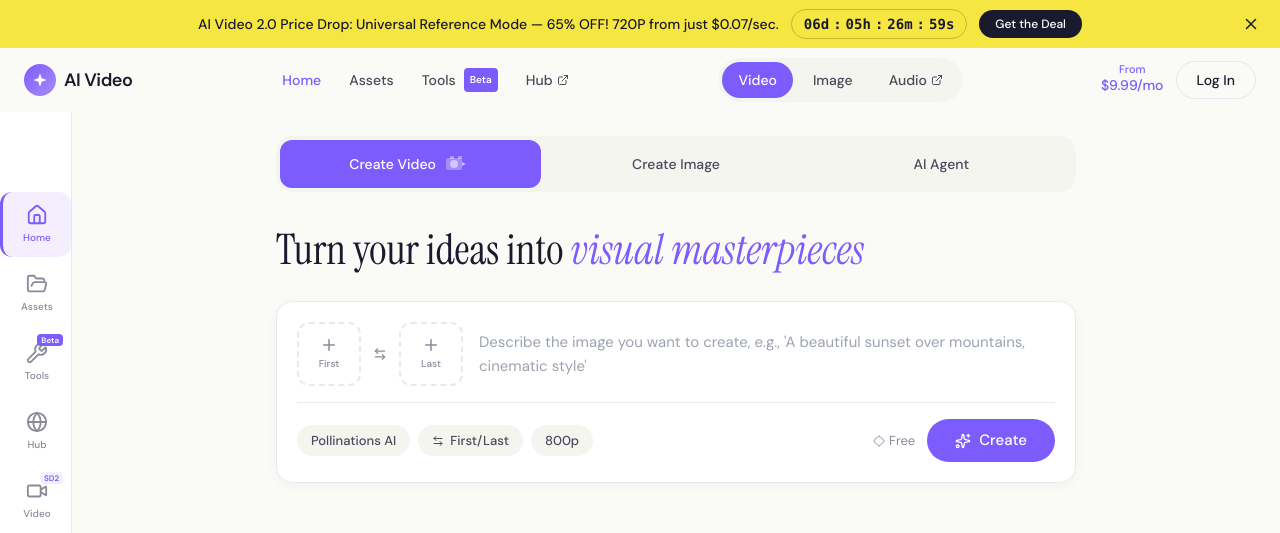
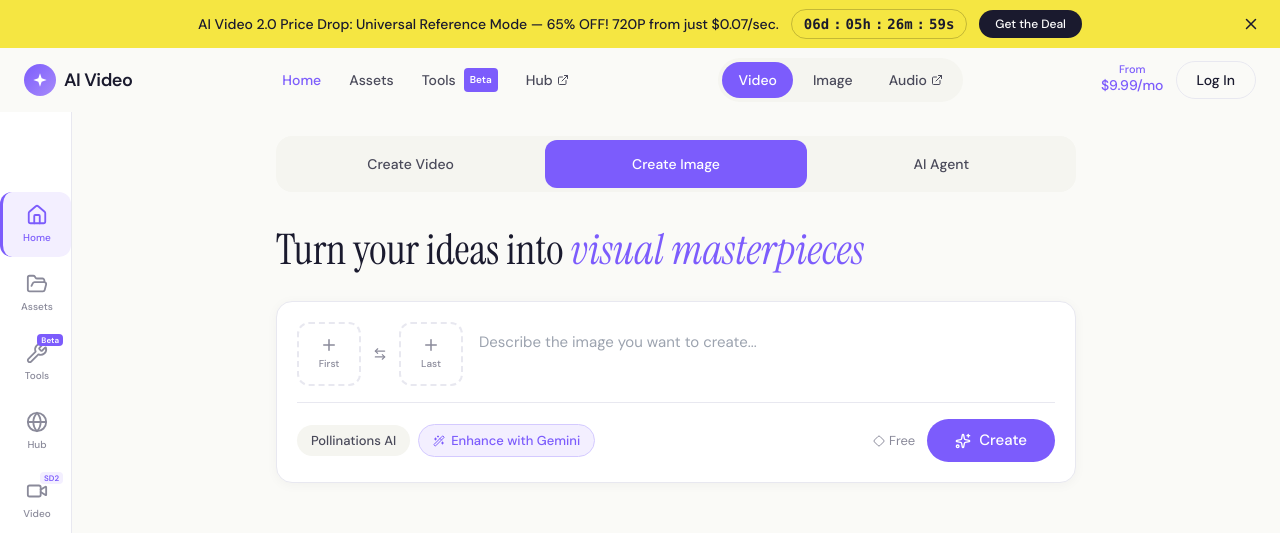
Before and after one commit to harshbhawsar337-cmd/ai-video-site, a React (Vite) app: page / in a window 1280 px wide. Shown: the top 533 px of the page. Built offline with nearby package versions, Linux system fonts and the light colour scheme.

Commit message:
Update HeroSection.tsx

```diff
--- a/src/sections/HeroSection.tsx
+++ b/src/sections/HeroSection.tsx
@@ -1,5 +1,7 @@
 import { useState, useRef } from 'react';
-import { Plus, ArrowLeftRight, Sparkles, Diamond, Download } from 'lucide-react';
+import { Plus, ArrowLeftRight, Sparkles, Diamond, Download, Wand2 } from 'lucide-react';
+
+const GEMINI_API_KEY = 'AIzaSyAZtItfK2m1rZUXLThBeKxDDH7b10UYMY4'; // ← Sirf ye line change karo
 
 const creationTabs = [
   { id: 'video', label: 'Create Video' },
@@ -7,17 +9,40 @@
   { id: 'agent', label: 'AI Agent' },
 ];
 
+async function enhancePromptWithGemini(userPrompt: string): Promise<string> {
+  try {
+    const res = await fetch(
+      `https://generativelanguage.googleapis.com/v1beta/models/gemini-2.0-flash:generateContent?key=${GEMINI_API_KEY}`,
+      {
+        method: 'POST',
+        headers: { 'Content-Type': 'application/json' },
+        body: JSON.stringify({
+          contents: [{ parts: [{ text: `You are an expert AI image prompt engineer. Enhance this simple prompt into a detailed, vivid, professional image generation prompt. Keep it under 100 words. Only return the enhanced prompt, nothing else.\n\nUser prompt: "${userPrompt}"` }] }],
+        }),
+      }
+    );
+    const data = await res.json();
+    const enhanced = data?.candidates?.[0]?.content?.parts?.[0]?.text?.trim();
+    return enhanced || userPrompt;
+  } catch {
+    return userPrompt;
+  }
+}
+
 export default function HeroSection() {
-  const [activeTab, setActiveTab] = useState('video');
+  const [activeTab, setActiveTab] = useState('image');
   const [prompt, setPrompt] = useState('');
   const [loading, setLoading] = useState(false);
+  const [enhancing, setEnhancing] = useState(false);
   const [imageUrl, setImageUrl] = useState<string | null>(null);
   const [error, setError] = useState<string | null>(null);
   const [status, setStatus] = useState('');
+  const [enhancedPrompt, setEnhancedPrompt] = useState<string | null>(null);
   const textareaRef = useRef<HTMLTextAreaElement>(null);
 
   const handlePromptChange = (e: React.ChangeEvent<HTMLTextAreaElement>) => {
     setPrompt(e.target.value);
+    setEnhancedPrompt(null);
     if (textareaRef.current) {
       textareaRef.current.style.height = 'auto';
       textareaRef.current.style.height = Math.min(textareaRef.current.scrollHeight, 160) + 'px';
@@ -34,18 +59,31 @@
     });
   };
 
+  const handleEnhancePrompt = async () => {
+    if (!prompt.trim()) { setError('Pehle kuch likho!'); return; }
+    setEnhancing(true);
+    setError(null);
+    const enhanced = await enhancePromptWithGemini(prompt);
+    setEnhancedPrompt(enhanced);
+    setPrompt(enhanced);
+    if (textareaRef.current) {
+      textareaRef.current.style.height = 'auto';
+      textareaRef.current.style.height = Math.min(textareaRef.current.scrollHeight, 160) + 'px';
+    }
+    setEnhancing(false);
+  };
+
   const handleCreate = async () => {
-    if (!prompt.trim()) {
-      setError('Pehle kuch describe karo!');
-      return;
-    }
+    if (!prompt.trim()) { setError('Pehle kuch describe karo!'); return; }
+    if (activeTab === 'video') { setError('Video coming soon! Abhi Image tab use karo 🎬'); return; }
+    if (activeTab === 'agent') { setError('AI Agent coming soon! 🤖'); return; }
+
     setLoading(true);
     setError(null);
     setImageUrl(null);
 
     const encodedPrompt = encodeURIComponent(prompt);
     const seed = Math.floor(Math.random() * 999999);
-
     const sources = [
       `https://image.pollinations.ai/prompt/${encodedPrompt}?width=800&height=600&seed=${seed}&nologo=true&model=flux`,
       `https://image.pollinations.ai/prompt/${encodedPrompt}?width=800&height=600&seed=${seed + 1}&nologo=true&model=turbo`,
@@ -60,15 +98,10 @@
         setImageUrl(url);
         success = true;
         break;
-      } catch {
-        continue;
-      }
+      } catch { continue; }
     }
 
-    if (!success) {
-      setError('Image generate nahi hui — dobara Create dabao!');
-    }
-
+    if (!success) setError('Image generate nahi hui — dobara Create dabao!');
     setLoading(false);
     setStatus('');
   };
@@ -77,34 +110,17 @@
     <section className="max-w-[800px] mx-auto px-4 md:px-0 pt-6 pb-8">
       <div className="flex gap-1 p-1 rounded-2xl" style={{ backgroundColor: '#F5F5F0' }}>
         {creationTabs.map((tab) => (
-          <button
-            key={tab.id}
-            onClick={() => setActiveTab(tab.id)}
+          <button key={tab.id} onClick={() => { setActiveTab(tab.id); setError(null); setImageUrl(null); }}
             className="flex-1 relative py-3.5 px-6 rounded-xl text-sm font-medium transition-all flex items-center justify-center gap-2"
-            style={{
-              backgroundColor: activeTab === tab.id ? '#7C5CFC' : 'transparent',
-              color: activeTab === tab.id ? '#FFFFFF' : '#4A4A5A',
-            }}
-          >
+            style={{ backgroundColor: activeTab === tab.id ? '#7C5CFC' : 'transparent', color: activeTab === tab.id ? '#FFFFFF' : '#4A4A5A' }}>
             {tab.label}
-            {activeTab === tab.id && tab.id === 'video' && (
-              <svg width="28" height="20" viewBox="0 0 28 20" fill="none" className="hidden sm:inline">
-                <rect x="2" y="4" width="16" height="12" rx="2" fill="white" fillOpacity="0.3" />
-                <circle cx="10" cy="10" r="4" fill="white" fillOpacity="0.5" />
-                <rect x="14" y="2" width="4" height="3" rx="1" fill="white" fillOpacity="0.4" />
-                <rect x="6" y="2" width="4" height="3" rx="1" fill="white" fillOpacity="0.4" />
-                <path d="M18 8L22 10L18 12V8Z" fill="white" fillOpacity="0.6" />
-              </svg>
-            )}
           </button>
         ))}
       </div>
 
       <h1 className="font-display text-4xl md:text-[42px] leading-tight mt-8 mb-6" style={{ color: '#1A1A2E' }}>
         Turn your ideas into{' '}
-        <em className="not-italic" style={{ color: '#7C5CFC', fontStyle: 'italic' }}>
-          visual masterpieces
-        </em>
+        <em className="not-italic" style={{ color: '#7C5CFC', fontStyle: 'italic' }}>visual masterpieces</em>
       </h1>
 
       <div className="rounded-2xl p-5 shadow-prompt" style={{ backgroundColor: '#FFFFFF', border: '1px solid #E8E8F0' }}>
@@ -122,39 +138,37 @@
               <span className="text-[10px] font-medium mt-0.5" style={{ color: '#8A8A9A' }}>Last</span>
             </div>
           </div>
-          <textarea
-            ref={textareaRef}
-            value={prompt}
-            onChange={handlePromptChange}
-            placeholder="Describe the image you want to create, e.g., 'A beautiful sunset over mountains, cinematic style'"
+          <textarea ref={textareaRef} value={prompt} onChange={handlePromptChange}
+            placeholder="Describe the image you want to create..."
             className="flex-1 resize-none outline-none text-[15px] leading-relaxed min-h-[60px] py-2"
-            style={{ color: '#1A1A2E' }}
-          />
+            style={{ color: '#1A1A2E' }} />
         </div>
 
-        <div className="flex items-center justify-between mt-4 pt-4" style={{ borderTop: '1px solid #E8E8F0' }}>
-          <div className="flex items-center gap-2">
+        {enhancedPrompt && (
+          <div className="mt-3 px-3 py-2 rounded-xl text-xs" style={{ backgroundColor: '#F3EFFF', color: '#7C5CFC' }}>
+            ✨ Gemini ne aapka prompt enhance kar diya!
+          </div>
+        )}
+
+        <div className="flex items-center justify-between mt-4 pt-4 flex-wrap gap-3" style={{ borderTop: '1px solid #E8E8F0' }}>
+          <div className="flex items-center gap-2 flex-wrap">
             <button className="flex items-center gap-1.5 px-3.5 py-1.5 rounded-full text-[13px] font-medium" style={{ backgroundColor: '#F5F5F0', color: '#4A4A5A' }}>
               Pollinations AI
             </button>
-            <button className="flex items-center gap-1.5 px-3.5 py-1.5 rounded-full text-[13px] font-medium" style={{ backgroundColor: '#F5F5F0', color: '#4A4A5A' }}>
-              <ArrowLeftRight size={12} /> First/Last
-            </button>
-            <button className="flex items-center gap-1.5 px-3.5 py-1.5 rounded-full text-[13px] font-medium" style={{ backgroundColor: '#F5F5F0', color: '#4A4A5A' }}>
-              800p
+            <button onClick={handleEnhancePrompt} disabled={enhancing}
+              className="flex items-center gap-1.5 px-3.5 py-1.5 rounded-full text-[13px] font-medium transition-all hover:opacity-90"
+              style={{ backgroundColor: enhancing ? '#E8E8F0' : '#F3EFFF', color: '#7C5CFC', border: '1px solid #D4CAFF' }}>
+              <Wand2 size={12} />
+              {enhancing ? 'Enhancing...' : 'Enhance with Gemini'}
             </button>
           </div>
           <div className="flex items-center gap-3">
             <div className="flex items-center gap-1 text-[13px]" style={{ color: '#8A8A9A' }}>
-              <Diamond size={12} />
-              <span>Free</span>
+              <Diamond size={12} /><span>Free</span>
             </div>
-            <button
-              onClick={handleCreate}
-              disabled={loading}
+            <button onClick={handleCreate} disabled={loading}
               className="flex items-center gap-2 px-7 py-2.5 rounded-full text-[15px] font-medium text-white transition-all hover:scale-[1.03] active:scale-[0.97]"
-              style={{ backgroundColor: loading ? '#A89AFC' : '#7C5CFC', cursor: loading ? 'not-allowed' : 'pointer' }}
-            >
+              style={{ backgroundColor: loading ? '#A89AFC' : '#7C5CFC', cursor: loading ? 'not-allowed' : 'pointer' }}>
               <Sparkles size={16} />
               {loading ? 'Generating...' : 'Create'}
             </button>
@@ -166,16 +180,15 @@
         <div className="mt-6 flex flex-col items-center gap-4 py-8 rounded-2xl" style={{ backgroundColor: '#FFFFFF', border: '1px solid #E8E8F0' }}>
           <div className="w-12 h-12 rounded-full border-4 animate-spin" style={{ borderColor: '#E8E8F0', borderTopColor: '#7C5CFC' }} />
           <p className="text-sm font-medium" style={{ color: '#7C5CFC' }}>{status || 'Image generate ho rahi hai...'}</p>
-          <p className="text-xs" style={{ color: '#8A8A9A' }}>Agar fail ho toh dobara Create dabao ✨</p>
         </div>
       )}
 
       {error && (
         <div className="mt-4 p-4 rounded-xl text-sm flex items-center justify-between" style={{ backgroundColor: '#FEF2F2', color: '#DC2626', border: '1px solid #FECACA' }}>
           <span>⚠️ {error}</span>
-          <button onClick={handleCreate} className="ml-4 px-4 py-1.5 rounded-full text-sm font-medium text-white" style={{ backgroundColor: '#7C5CFC' }}>
-            Retry
-          </button>
+          {activeTab === 'image' && (
+            <button onClick={handleCreate} className="ml-4 px-4 py-1.5 rounded-full text-sm font-medium text-white" style={{ backgroundColor: '#7C5CFC' }}>Retry</button>
+          )}
         </div>
       )}
 
@@ -185,7 +198,7 @@
           <div className="p-4 flex items-center justify-between" style={{ borderTop: '1px solid #E8E8F0' }}>
             <div>
               <p className="text-sm font-medium" style={{ color: '#1A1A2E' }}>✨ Image ready hai!</p>
-              <p className="text-xs mt-0.5" style={{ color: '#8A8A9A' }}>Pollinations AI se generate hua</p>
+              <p className="text-xs mt-0.5" style={{ color: '#8A8A9A' }}>Pollinations AI + Gemini enhanced</p>
             </div>
             <a href={imageUrl} target="_blank" rel="noreferrer"
               className="flex items-center gap-2 px-5 py-2 rounded-full text-sm font-medium text-white"
```
